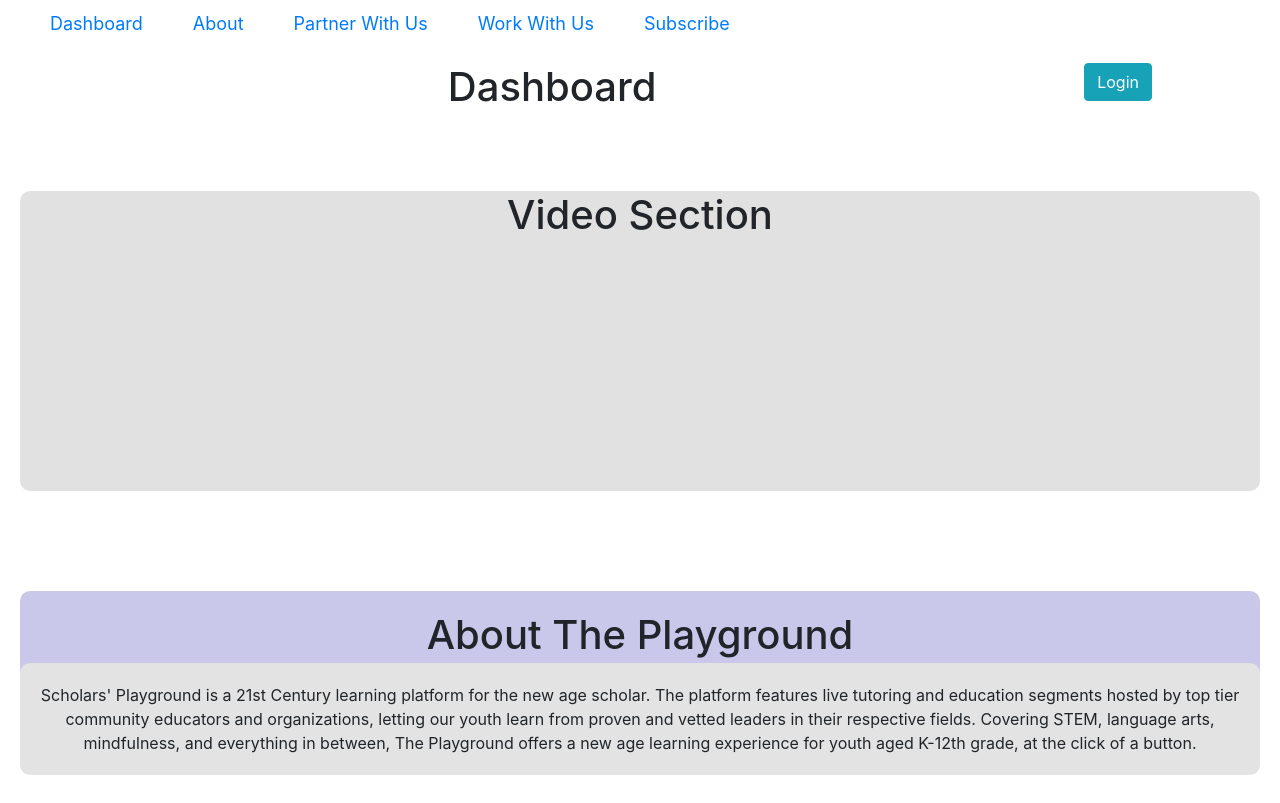
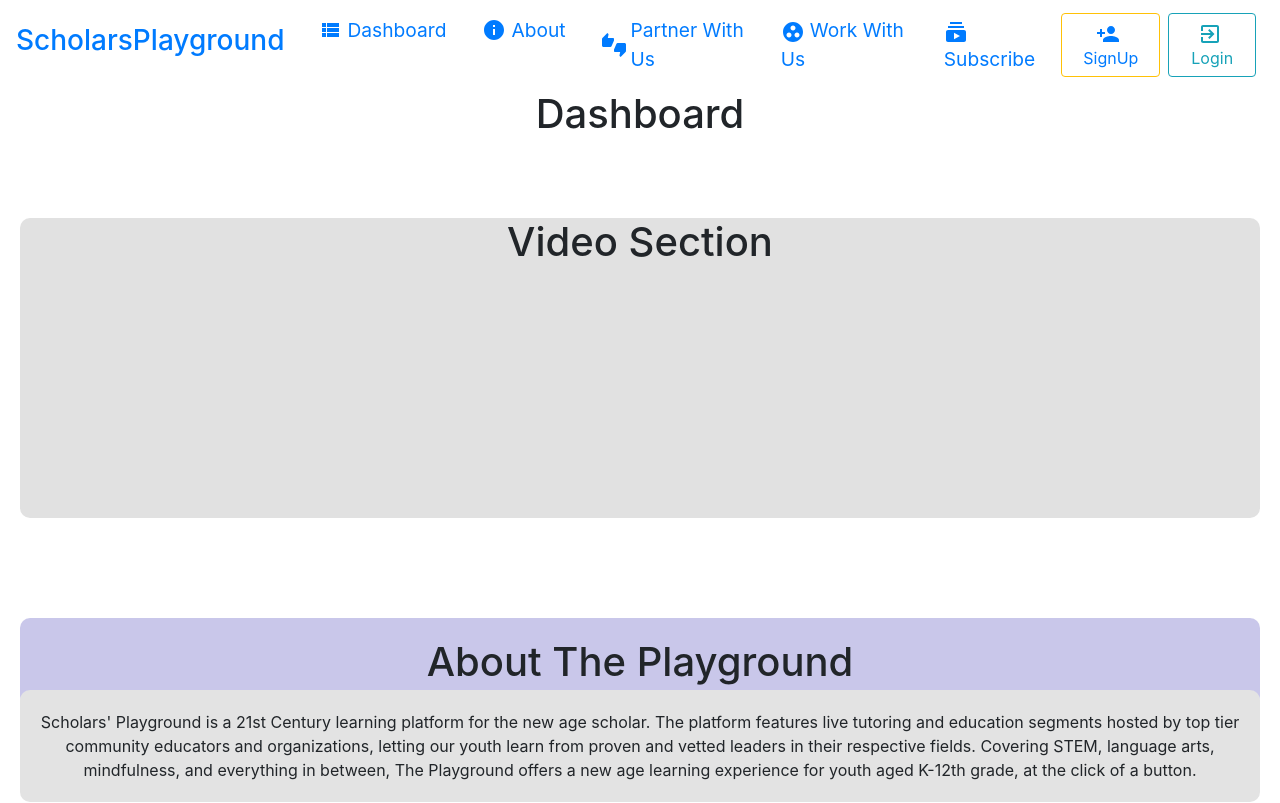
Before and after one commit to Sayed88/ScholarsPlaygroundWeb, a React (Create React App) app: page / in a window 1280 px wide. Shown: the top 803 px of the page. Built offline with nearby package versions, Linux system fonts and the light colour scheme.

Commit message:
Navbar, loginModal and sidebar

```diff
--- a/src/App.css
+++ b/src/App.css
@@ -1,3 +1,9 @@
+.app__page {
+  display: flex;
+  margin: 10px;
+  padding: 10px;
+}
+
 
 
 /* .App {
--- a/src/Components/Header.css
+++ b/src/Components/Header.css
@@ -1,11 +1,40 @@
-.header {
-    width: 90%;
-}
+
 .menuItem {
     display: flex;
     width: fit-content;
+    padding-inline: 10px;
+    font-size: larger;
+    border-radius: 5px;
 }
 
+.NavItems {
+    display: flex;
+    align-items: center;
+}
+
+.logo:hover {
+    text-decoration: none;
+}
+
+.navIcn {
+    margin-right: 5px;
+}
+
+.navIcn:hover {
+    color: red;
+}
+
+.menuItem:hover {
+    background-color: #f1f2f3;
+    border-radius: 10px;
+    transform: scale(1.2);
+    transition: ease-in-out 0.5s;
+    text-decoration: none;
+}
+
+.navb {
+    border-radius: 8px;
+}
 .menuItem li {
     list-style: none;
     margin-right: 30px;
@@ -36,3 +65,7 @@
 .modalBtn {
     float: right;
 }
+
+.sigbtn {
+    display: flex;
+}
--- a/src/Components/Header.js
+++ b/src/Components/Header.js
@@ -1,7 +1,15 @@
 import React, { useState } from 'react';
 import './Header.css';
+import "bootstrap/dist/css/bootstrap.min.css";
 import { Link, } from 'react-router-dom';
-import { Button, Modal, Form } from 'react-bootstrap';
+import { Button, Modal, Form, Nav, Navbar } from 'react-bootstrap';
+import ViewListIcon from '@material-ui/icons/ViewList';
+import InfoIcon from '@material-ui/icons/Info';
+import ThumbsUpDownIcon from '@material-ui/icons/ThumbsUpDown';
+import GroupWorkIcon from '@material-ui/icons/GroupWork';
+import SubscriptionsIcon from '@material-ui/icons/Subscriptions';
+import PersonAddIcon from '@material-ui/icons/PersonAdd';
+import ExitToAppIcon from '@material-ui/icons/ExitToApp';
 
 function Header() {
 
@@ -25,7 +33,76 @@ function Header() {
     return (
         <div className="header">
 
-            <nav className="navBar">
+            <Navbar variant="light" expand="lg">
+                <Navbar.Brand>
+                    <Link to="/dashboard" className='logo'><h3>ScholarsPlayground</h3></Link>
+                </Navbar.Brand>
+                <Navbar.Toggle aria-controls="nav-toggle" />
+                <Navbar.Collapse id="nav-toggle">
+
+                    <Nav className=" mr-auto navb">
+                        <Nav.Link>
+                            <Link to='/dashboard' className="menuItem">
+                                <div className="NavItems">
+                                    <ViewListIcon className="navIcn"/>Dashboard
+                                </div>
+                            </Link>
+                        </Nav.Link>
+                        <Nav.Link>
+                            <Link to='/about' className="menuItem">
+                                <div className="NavItems">
+                                    <InfoIcon className="navIcn"/>
+                                    About
+                                </div>
+                            </Link>
+                        </Nav.Link>
+                        <Nav.Link>
+                            <Link to='/partnerwithus' className="menuItem">
+                                <div className="NavItems">
+                                    <ThumbsUpDownIcon className="navIcn"/>
+                                    Partner With Us
+                                </div>
+                            </Link>
+                        </Nav.Link>
+                        <Nav.Link>
+                            <Link to='/workwithus' className="menuItem">
+                                <div className="navItems">
+                                    <GroupWorkIcon className="navIcn"/>
+                                    Work With Us
+                                </div>
+                            </Link>
+                        </Nav.Link>
+                        <Nav.Link>
+                            <Link to='/subscribe' className="menuItem">
+                            <div className="navItems">
+                                <SubscriptionsIcon className="navIcn"/>
+                                Subscribe
+                            </div>
+                                </Link>
+                        </Nav.Link>
+                    </Nav>
+                    <div className="sigbtn">
+                        <Button variant="outline-warning">
+                            <Link to="/signup" className='logo'>
+                                <div className="navItems">
+                                    <PersonAddIcon className="navIcn" />
+                                    SignUp
+                                </div>
+                            </Link>
+                        </Button>
+
+                        <Button variant="outline-info mx-2" onClick={handleShow}>
+                            <div className="navItems">
+                                <ExitToAppIcon className="navIcn"/>
+                                Login
+                            </div>
+                        </Button>
+                    </div>
+                </Navbar.Collapse>
+            </Navbar>
+
+
+            {/* <nav className="navBar">
                 <ul className="menuItem">
                     <li>
                         <Link to="/dashboard" className="underline">Dashboard</Link>
@@ -43,7 +120,7 @@ function Header() {
                         <Link to='/subscribe' className="underline">Subscribe</Link>
                     </li>
                 </ul>
-            </nav>
+            </nav> */}
 
             {/* <div className="loginpage">
                 <Link to="/login" className="logbtn">
@@ -52,10 +129,6 @@ function Header() {
             </div> */}
 
             <div className="modalBtn">
-                <Button variant="info" onClick={handleShow}>
-                    Login
-                </Button>
-
                 <Modal show={show} onHide={handleClose}>
                     <Modal.Header closeButton>
                         <Modal.Title>Welcome Back Scholar Please Login</Modal.Title>
--- a/src/Components/SignUp.css
+++ b/src/Components/SignUp.css
@@ -6,10 +6,10 @@
 
     .signUp form {
         margin: 0 auto;
-        max-width: 520px;
+        max-width: 320px;
         background-color: #fff;
         padding: 20px;
-        border-radius: 30px;
+        border-radius: 20px;
     }
 }
 
--- a/src/Components/SignUp.js
+++ b/src/Components/SignUp.js
@@ -1,7 +1,6 @@
 import React, { useState } from 'react';
 import "bootstrap/dist/css/bootstrap.min.css";
-import Form from 'react-bootstrap/Form';
-import Button from 'react-bootstrap/Button';
+import { Form, Button } from 'react-bootstrap';
 import { Link } from 'react-router-dom';
 import  './SignUp.css';
 
--- a/src/Components/VideoSection.js
+++ b/src/Components/VideoSection.js
@@ -1,6 +1,5 @@
 import React from 'react';
 import './VideoSection.css';
-
 function VideoSection() {
     return (
         <div className="videoSection">
```
Also changed, not shown: src/Components/Sidebar.css (added, +14 -0 lines), src/Components/Sidebar.js (added, +24 -0 lines), src/Components/SidebarRow.css (added, +34 -0 lines), src/Components/SidebarRow.js (added, +13 -0 lines), 1 other file (tests, documents, lock files or other folders).
